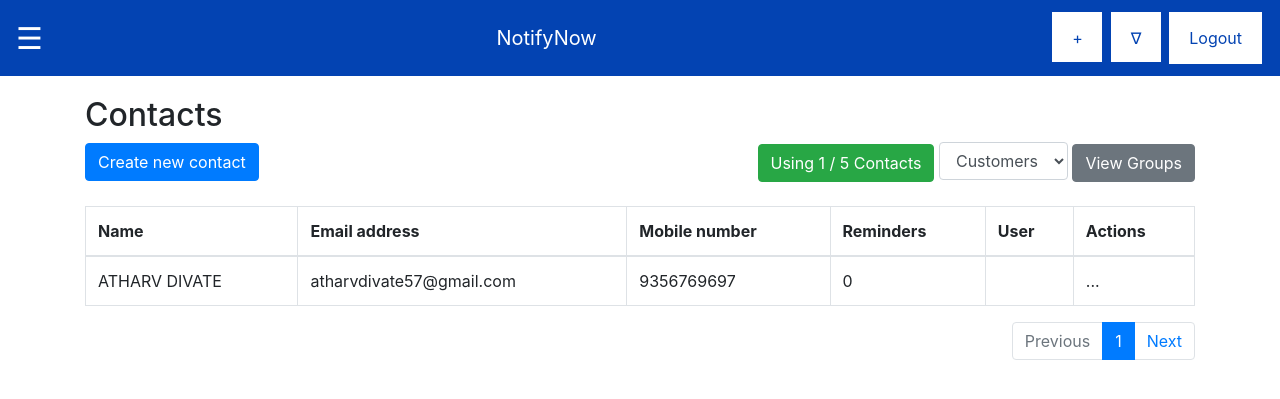
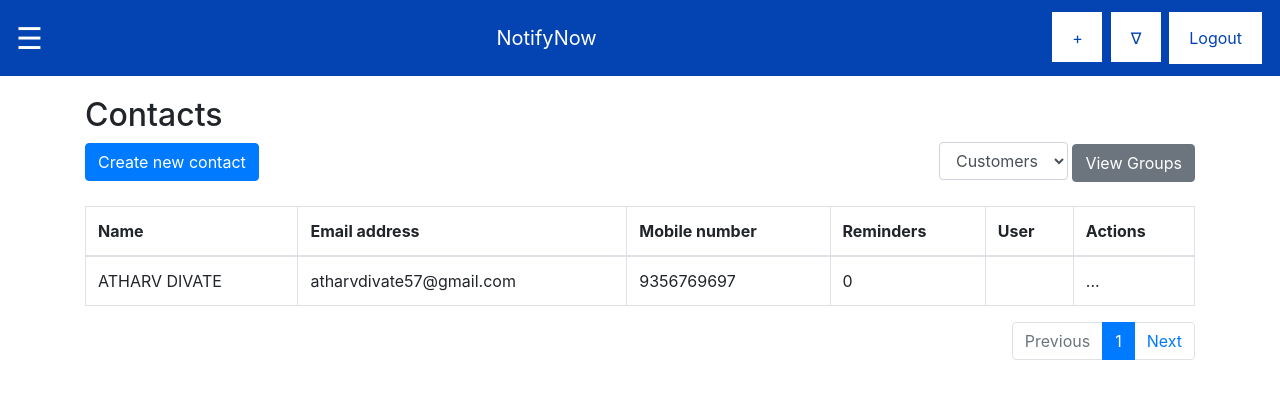
Before and after one commit to cloudtrim/NotifyNow, a Django app: page /contacts/ in a window 1280 px wide. Shown: the top 399 px of the page. Run offline with Django 5.2, Linux system fonts and the light colour scheme; data comes from the database, SQL or seed files in the repository; some libraries are stand-ins or nearby versions.

Commit message:
minor change

```diff
--- a/core/accounts/templates/contacts_list.html
+++ b/core/accounts/templates/contacts_list.html
@@ -21,7 +21,7 @@
         <div class="d-flex justify-content-between align-items-center">
             <a href="{% url 'create_contact' %}" class="btn btn-primary">Create new contact</a>
             <div>
-                <button class="btn btn-success">Using {{ contacts.count }} / 5 Contacts</button>
+                <!-- <button class="btn btn-success">Using {{ contacts.count }} / 5 Contacts</button> -->
                 <select class="form-control d-inline-block" style="width: auto;">
                     <option>Customers</option>
                 </select>
```
